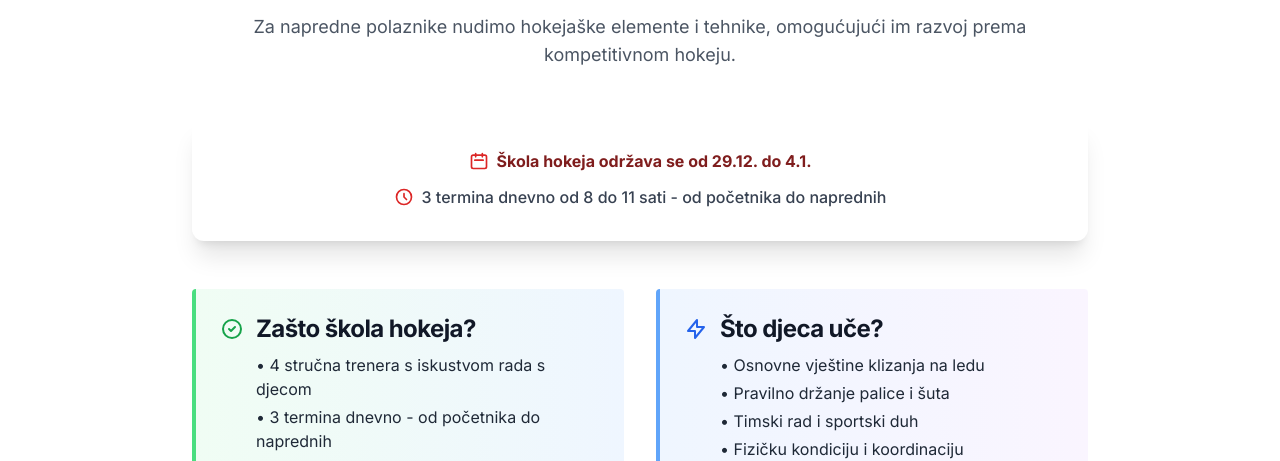
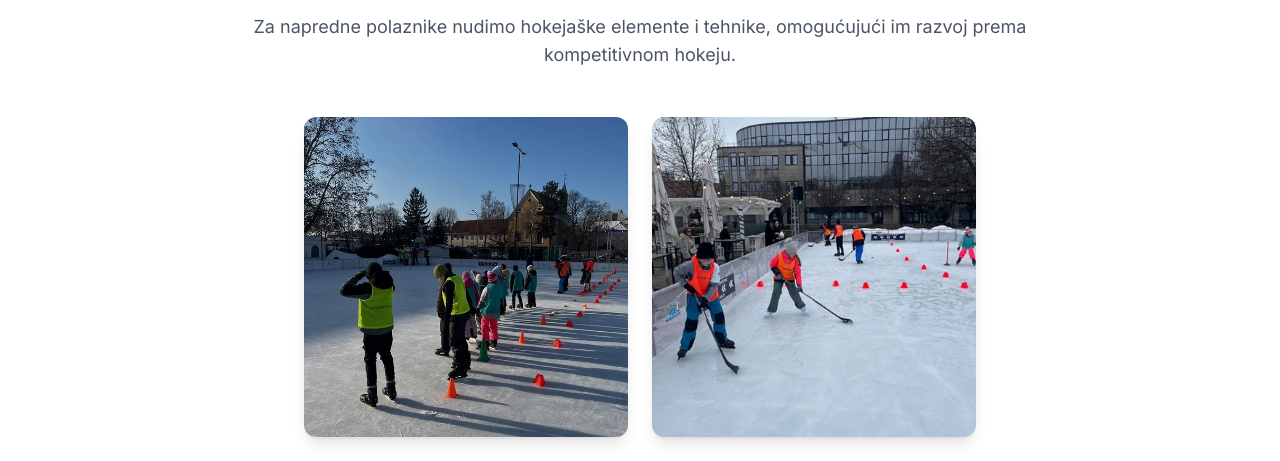
Before and after one commit to bblazeka/varazdin-hockey-web, an Astro site: page /hockey-school in a window 1280 px wide. Shown: the part 531-992 px from the top of the page. Built offline with nearby package versions, Linux system fonts and the light colour scheme; Astro itself is replaced by a stand-in of ours.

```diff
--- a/src/components/UI/Card.astro
+++ b/src/components/UI/Card.astro
@@ -33,7 +33,7 @@
         alt={image.alt}
         class:list={[
           "w-full object-cover object-center transition-transform duration-300 group-hover:scale-105",
-          { 'h-full': imageLayout === 'background', 'h-auto': imageLayout === 'top' }
+          { 'h-full': imageLayout === 'background', 'h-56': imageLayout === 'top' }
         ]}
       />
     </div>
--- /dev/null
+++ b/src/content/news/skola-klizanja-2025.md
@@ -0,0 +1,15 @@
+---
+title: "Škola klizanja 2025/2026"
+pubDate: 2026-01-05
+description: "Uspješno smo održali školu klizanja tijekom zimskih praznika s tri termina dnevno i petero stručnih trenera."
+author: "IHK Varazdin"
+image:
+  url: "/uploads/news/skola-klizanja-2026-header.jpg"
+  alt: "Škola klizanja 2025/2026"
+tags: ["škola klizanja", "zimski praznici", "treninzi"]
+draft: false
+---
+
+Tijekom zimskih praznika, od 29.12. do 4.1., održali smo školu klizanja i hokeja za djecu.
+
+Program je uključivao tri termina dnevno od 8 do 11 sati, prilagođene od početnika do naprednih polaznika. S djecom je radilo petero stručnih trenera.
--- a/src/pages/hockey-school.astro
+++ b/src/pages/hockey-school.astro
@@ -27,25 +27,21 @@
           </p>
         </div>
 
-        <div class="bg-white rounded-xl shadow-xl p-6 md:p-8 mb-12">
-              <div class="text-center">
-                  <div class="flex items-center justify-center mb-3">
-                      <svg class="h-5 w-5 text-primary-600 mr-2" xmlns="http://www.w3.org/2000/svg" fill="none" viewBox="0 0 24 24" stroke="currentColor">
-                          <path stroke-linecap="round" stroke-linejoin="round" stroke-width="2" d="M8 7V3m8 4V3m-9 8h10M5 21h14a2 2 0 002-2V7a2 2 0 00-2-2H5a2 2 0 00-2 2v12a2 2 0 002 2z" />
-                      </svg>
-                      <p class="text-primary-900 font-bold">
-                          Škola hokeja održava se od 29.12. do 4.1.
-                      </p>
-                  </div>
-                  <div class="flex items-center justify-center text-gray-700">
-                      <svg class="h-5 w-5 text-primary-600 mr-2" xmlns="http://www.w3.org/2000/svg" fill="none" viewBox="0 0 24 24" stroke="currentColor">
-                          <path stroke-linecap="round" stroke-linejoin="round" stroke-width="2" d="M12 8v4l3 3m6-3a9 9 0 11-18 0 9 9 0 0118 0z" />
-                      </svg>
-                      <p class="font-medium">
-                          3 termina dnevno od 8 do 11 sati - od početnika do naprednih
-                      </p>
-                  </div>
-              </div>
+        <!-- Images Section -->
+        <div class="grid grid-cols-2 md:grid-cols-2 gap-6 mb-12 max-w-2xl mx-auto">
+          <div class="rounded-xl overflow-hidden shadow-lg">
+            <img
+              src="/uploads/news/skola-klizanja-2026.jpg"
+              alt="Škola klizanja 2026"
+              class="w-full h-80 object-cover"
+            />
+          </div>
+          <div class="rounded-xl overflow-hidden shadow-lg">
+            <img
+              src="/uploads/news/skola-hokeja-2026.jpg"
+              alt="Škola hokeja 2026"
+              class="w-full h-80 object-cover"
+            />
           </div>
         </div>
 
```
Also changed, not shown: public/uploads/news/skola-hokeja-2026.jpg (added), public/uploads/news/skola-klizanja-2026-header.jpg (added), public/uploads/news/skola-klizanja-2026.jpg (added).
